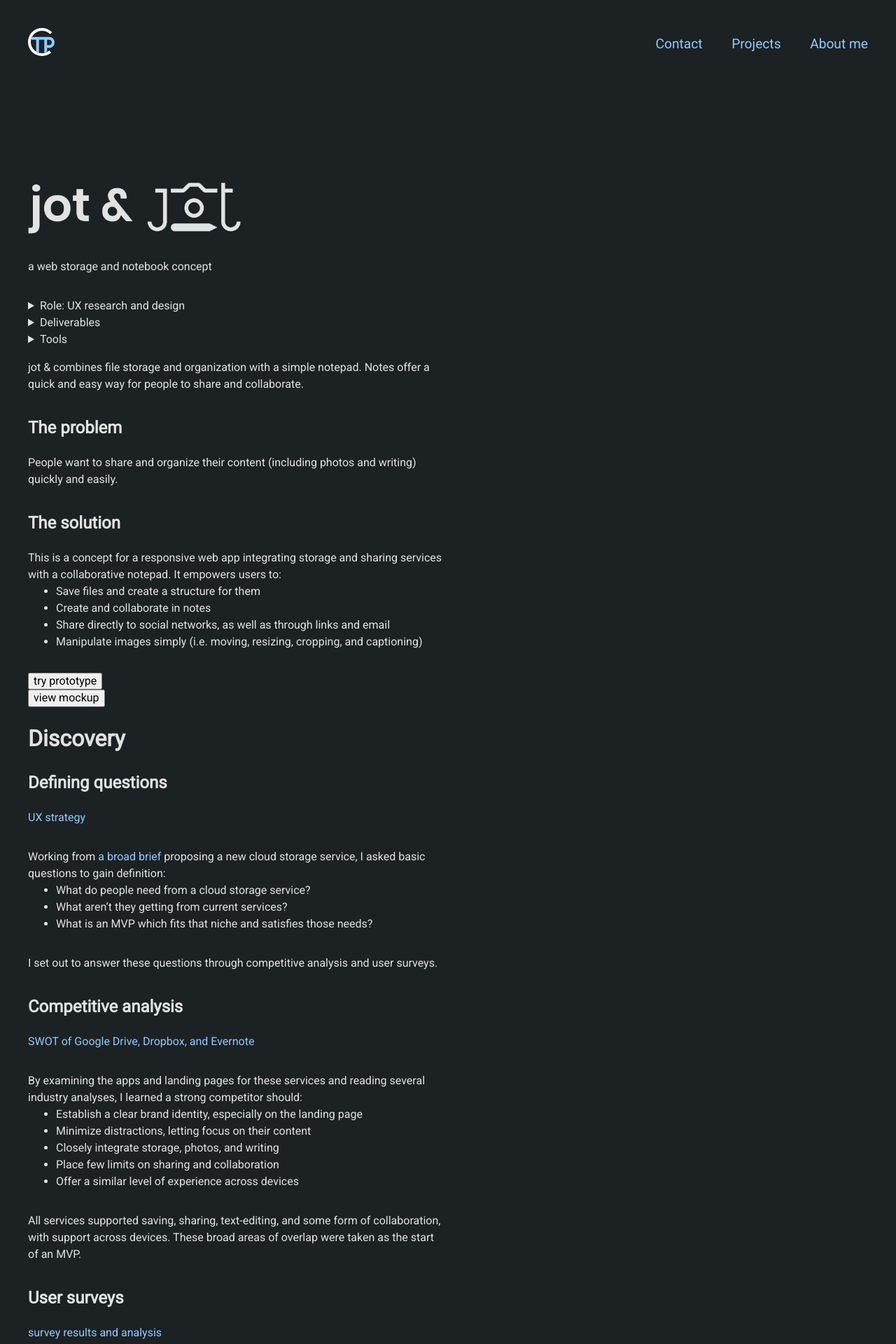
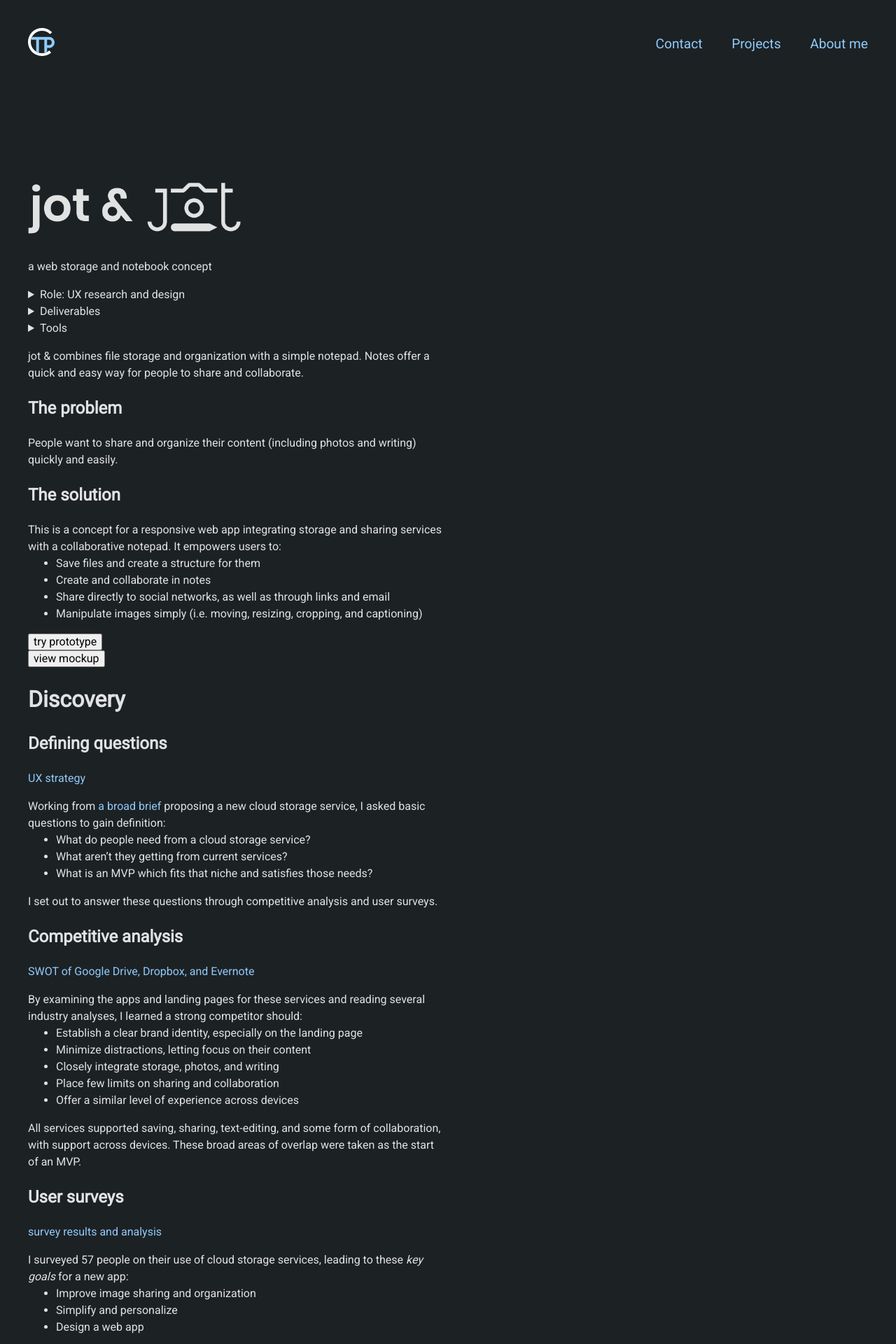
Before and after one commit to ctavispost/personalPortfolio, a Jekyll site: the page built from project01.md, in a window 1280 px wide. Shown: the top 1920 px of the page at 70% size. Built offline with Jekyll 4.4.1, drawn with Linux system fonts in a browser that asks for light colours.

Commit message:
Format text and images in about.md using main.css so that page is responsive; lower paragraph bottom margins for readability across pages

```diff
--- a/styles/main.css
+++ b/styles/main.css
@@ -158,12 +158,12 @@
 }
 
 p {
-  margin-bottom: 2rem;
+  margin-bottom: 1rem;
 }
 
 p + ul, p + ol { /* removes margin between paragraphs and lists, there's probably a better way to set this all up */
-  margin-top: -2rem;
-  margin-bottom: 2rem;
+  margin-top: -1rem;
+  margin-bottom: 1rem;
 }
 
 .showcase {
@@ -365,3 +365,20 @@
   margin-right: var(--outerMargin);
   max-width: 66ch;
 }
+
+/* for about */
+.aboutContainer {
+  display: grid;
+  grid-template-columns: repeat(auto-fill, minmax(260px, 1fr));
+  grid-gap: var(--outerMargin);
+}
+
+.aboutText {
+  margin: 0 0 1rem 0;
+}
+
+.selfPortrait {
+  order: -1;
+  max-width: 100%;
+  object-fit: contain;
+}
```
Also changed, not shown: about.md (+1 -1 lines).
